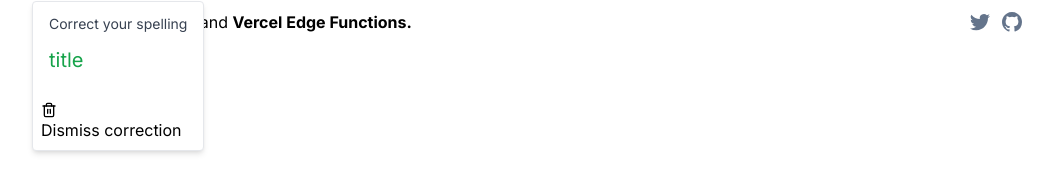
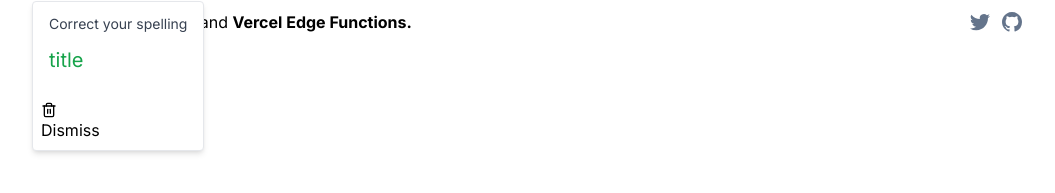
Before and after one commit to gyurisc/gramrfixr, a Next.js app: page / in a window 1280 px wide. Both pictures are taken after a click on the element "title". Shown: the part 493-686 px from the top of the page, without its empty margins (112-1167 px from the left). Built offline with nearby package versions, Linux system fonts and the light colour scheme.

Commit message:
shortening menu text

```diff
--- a/components/HighlightedWord.tsx
+++ b/components/HighlightedWord.tsx
@@ -38,7 +38,7 @@ const HighlightedWord = ({ original, corrected }: Correction) => {
                             <span>
                                 <Trash2 className='mr-2 h-4 w-4' />
                                 <span className='text-base'>
-                                    Dismiss correction
+                                    Dismiss
                                 </span>
                             </span>
                         </div>
```
